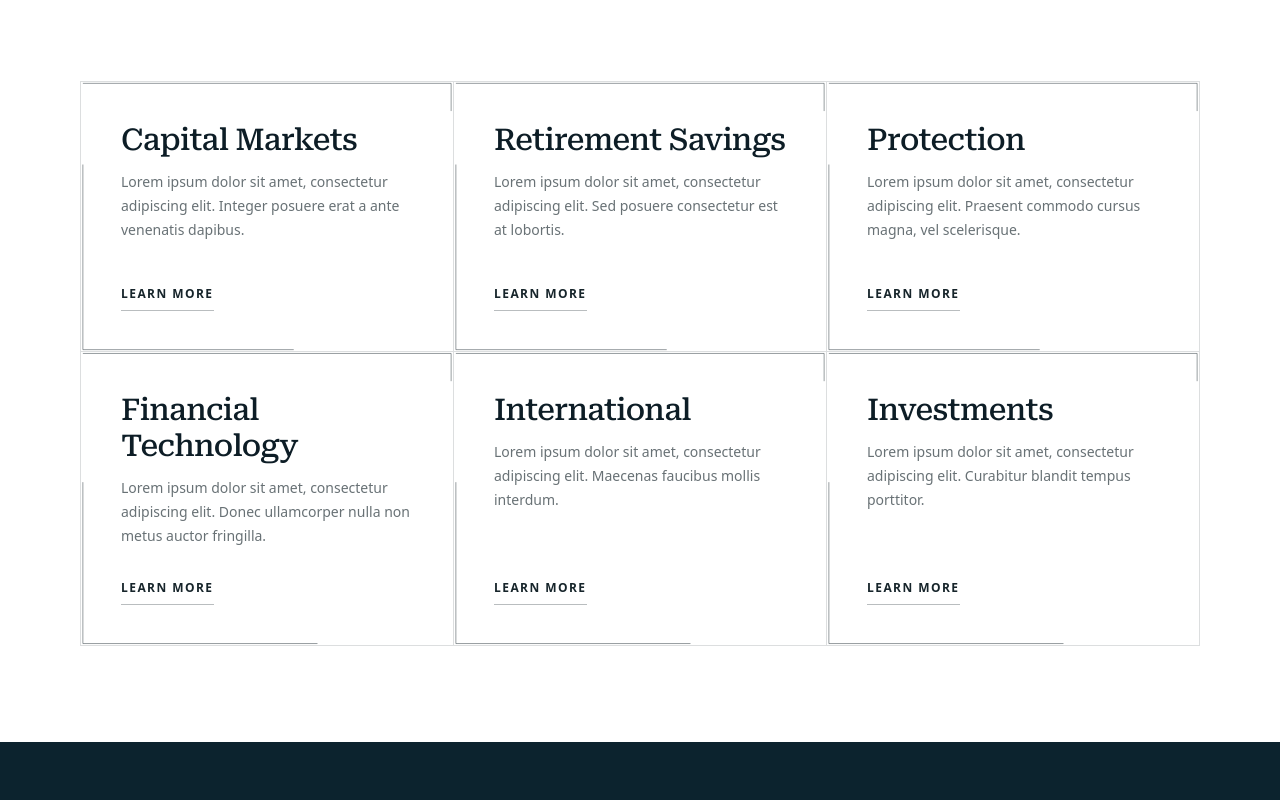
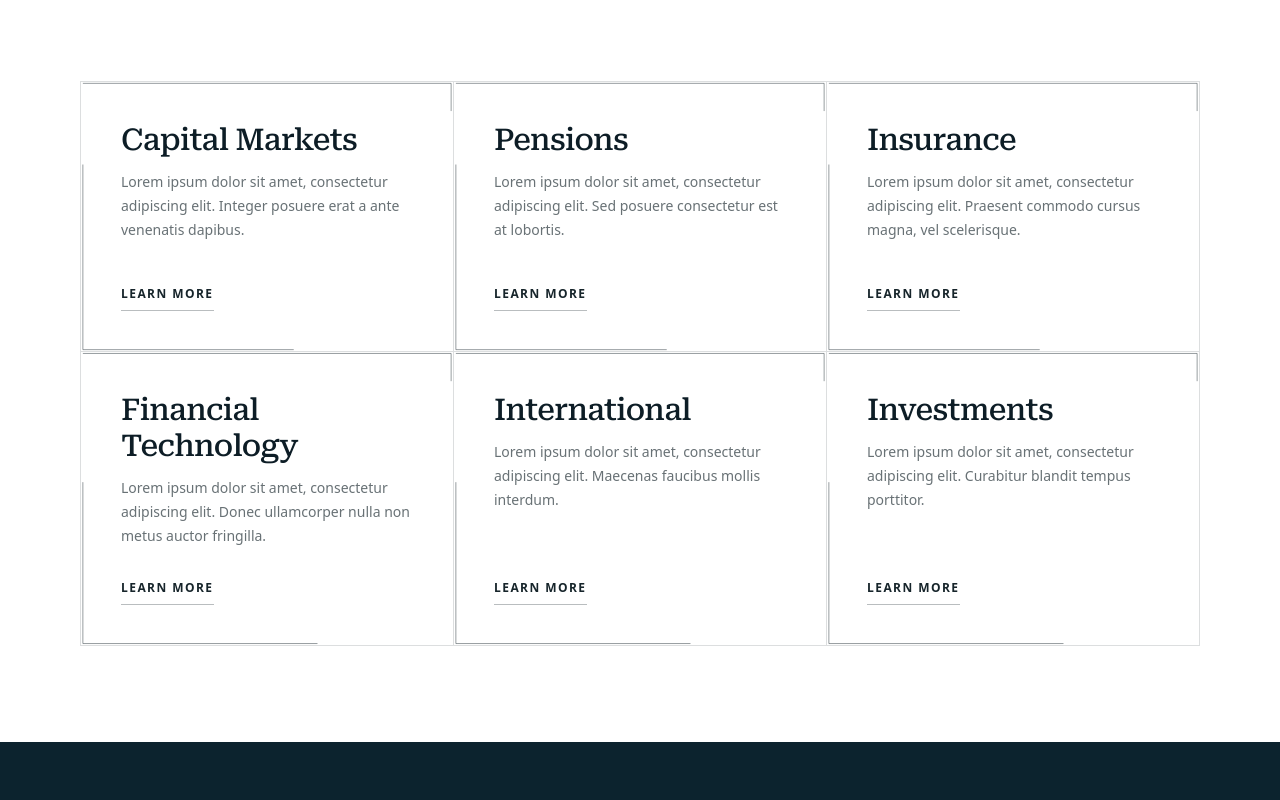
Before and after one commit to Edward-Ijeruh/chapelhill, a React (Vite) app: page / in a window 1280 px wide. Shown: the part 1200-2000 px from the top of the page. Built offline with nearby package versions, Linux system fonts and the light colour scheme.

Commit message:
change all instances of retirement savings and protection to pension and insurance

```diff
--- a/src/Components/Footer.tsx
+++ b/src/Components/Footer.tsx
@@ -9,8 +9,8 @@ const firmLinks = [
 
 const serviceLinks = [
   { label: "Capital Markets", href: "/services/capital-markets" },
-  { label: "Retirement Savings", href: "/services/retirement-savings" },
-  { label: "Protection", href: "/services/protection" },
+  { label: "Pensions", href: "/services/pensions" },
+  { label: "Insurance", href: "/services/insurance" },
   { label: "Financial Technology", href: "/services/financial-technology" },
   { label: "International", href: "/services/international" },
   { label: "Investments", href: "/services/investments" },
--- a/src/Components/Navbar.tsx
+++ b/src/Components/Navbar.tsx
@@ -22,14 +22,14 @@ const serviceItems: ServiceItem[] = [
     link: "/services/capital-markets",
   },
   {
-    title: "Retirement Savings",
+    title: "Pensions",
     description: "Lorem ipsum dolor sit amet, consectetur adipiscing elit.",
-    link: "/services/retirement-savings",
+    link: "/services/pensions",
   },
   {
-    title: "Protection",
+    title: "Insurance",
     description: "Lorem ipsum dolor sit amet, consectetur adipiscing elit.",
-    link: "/services/protection",
+    link: "/services/insurance",
   },
   {
     title: "Financial Technology",
--- a/src/pages/HomePage.tsx
+++ b/src/pages/HomePage.tsx
@@ -127,16 +127,16 @@ export default function HomePage() {
                 href: "/services/capital-markets",
               },
               {
-                title: "Retirement Savings",
+                title: "Pensions",
                 description:
                   "Lorem ipsum dolor sit amet, consectetur adipiscing elit. Sed posuere consectetur est at lobortis.",
-                href: "/services/retirement-savings",
+                href: "/services/pensions",
               },
               {
-                title: "Protection",
+                title: "Insurance",
                 description:
                   "Lorem ipsum dolor sit amet, consectetur adipiscing elit. Praesent commodo cursus magna, vel scelerisque.",
-                href: "/services/protection",
+                href: "/services/insurance",
               },
               {
                 title: "Financial Technology",
```
